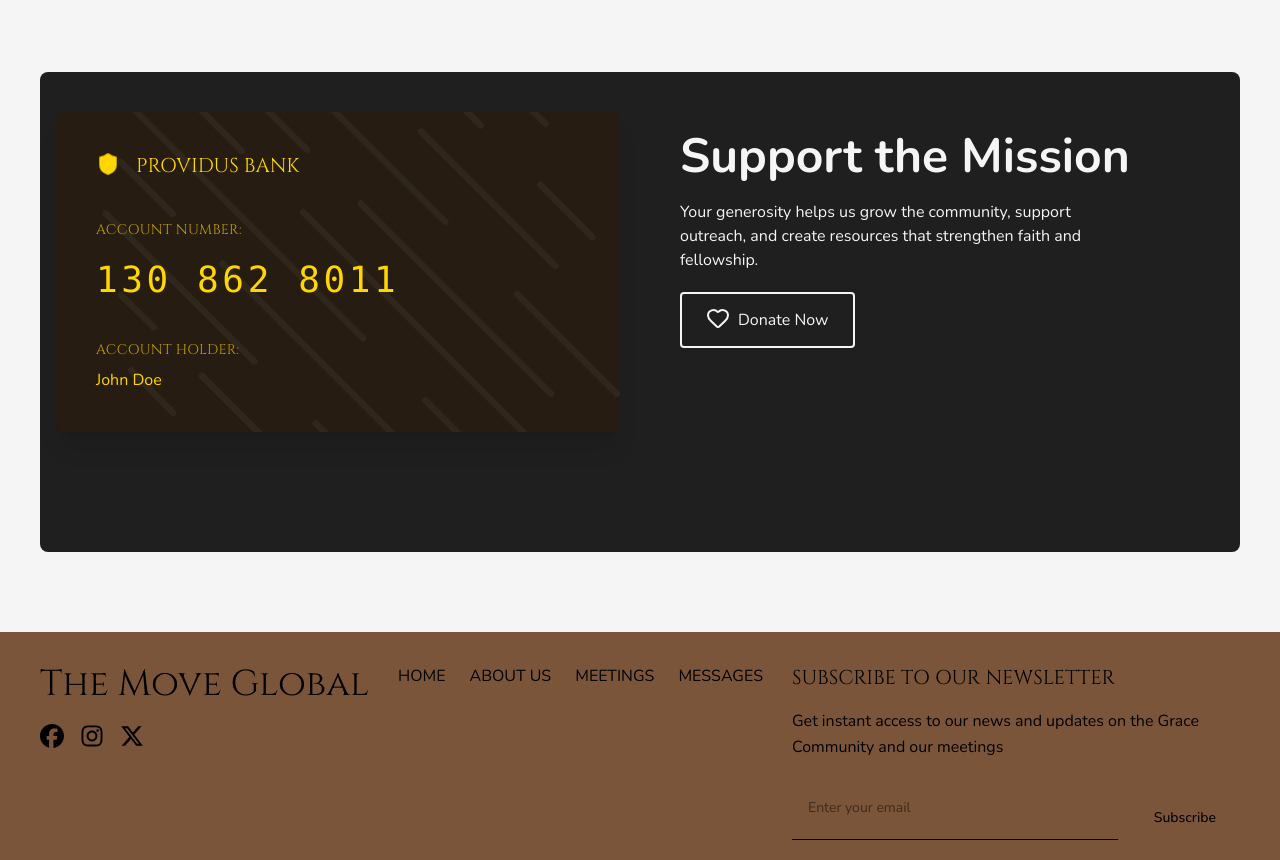
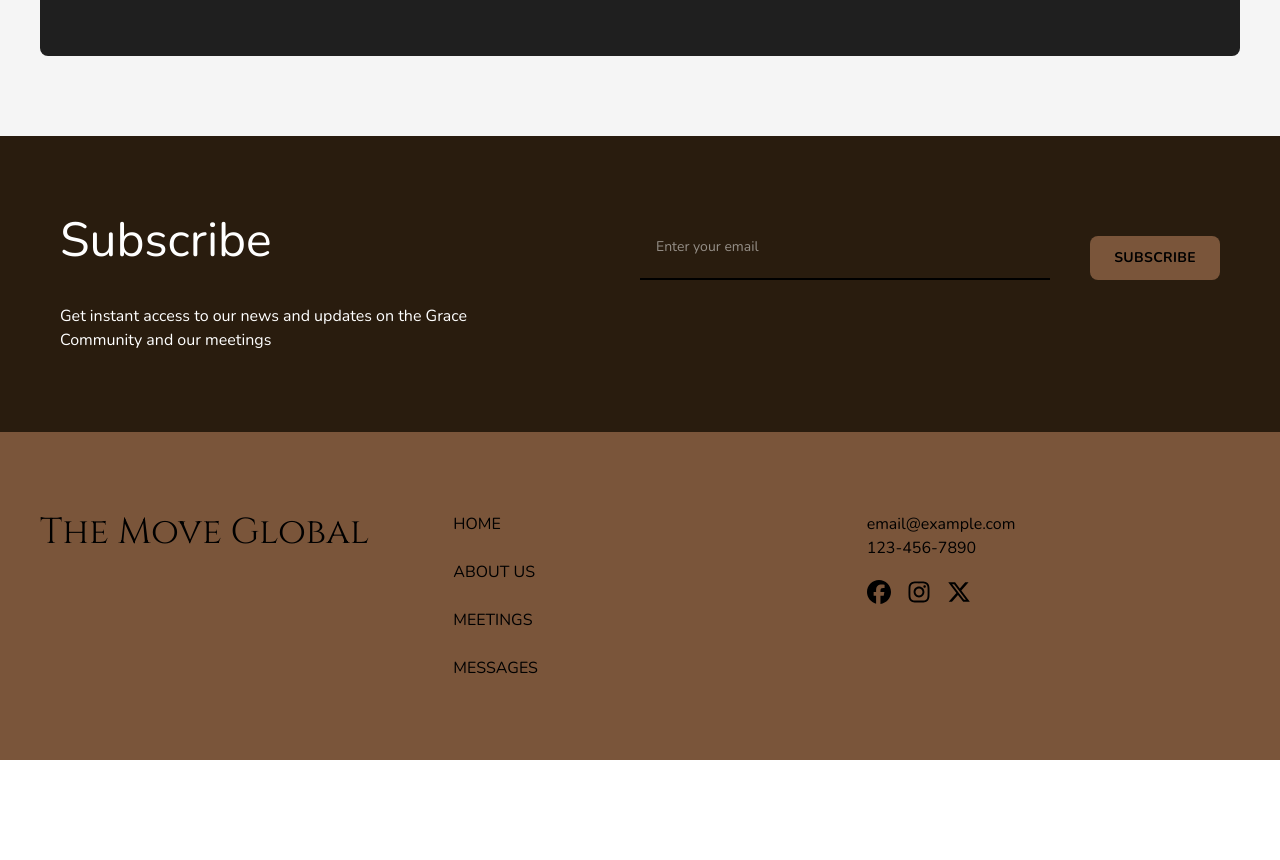
Before and after one commit to BTScoder/TheMove, a React (Vite) app in the folder client/: page / in a window 1280 px wide. Shown: the part 3740-4600 px from the top of the page. After the commit the page ends 4500 px from the top, so only its background shows below. Built offline with nearby package versions, Linux system fonts and the light colour scheme; a web font is replaced by a local one.

Commit message:
Worked on the footer and navbar

```diff
--- a/client/src/components/Donations.jsx
+++ b/client/src/components/Donations.jsx
@@ -1,9 +1,15 @@
 import Card from "./donations/Card";
 import Dots from "./doodles/Dots";
 import { Heart } from "lucide-react";
+import { motion } from "framer-motion";
 const Donations = () => {
   return (
-    <section className="bg-donations mt-16 mb-20 grid w-full grid-cols-1 overflow-hidden rounded-lg px-4 py-10 lg:mx-auto lg:mt-24 lg:h-120 lg:max-w-300 lg:grid-cols-2 lg:gap-10">
+    <motion.section
+      className="bg-donations mt-16 mb-20 grid w-full grid-cols-1 overflow-hidden rounded-lg px-4 py-10 lg:mx-auto lg:mt-24 lg:h-120 lg:max-w-300 lg:grid-cols-2 lg:gap-10"
+      initial={{ opacity: 0, y: 50 }}
+      animate={{ opacity: 1, y: 0 }}
+      transition={{ duration: 0.5 }}
+    >
       <div className="">
         <Card />
       </div>
@@ -22,7 +28,7 @@ const Donations = () => {
           Donate Now
         </button>
       </div>
-    </section>
+    </motion.section>
   );
 };
 
--- a/client/src/components/Footer.jsx
+++ b/client/src/components/Footer.jsx
@@ -6,47 +6,55 @@ const Footer = () => {
   // const isHomePage = location.pathname === "/";
   return (
     <>
-      <footer className="bg-hero mt-auto flex w-full flex-col items-start justify-between space-y-10 px-10 py-8 lg:flex-row lg:space-y-0">
+      <footer className="mt-auto lg:flex-row lg:space-y-0">
+        {/* Subscribe */}
+        <section className="bg-button mx-auto grid w-full grid-cols-1 px-15 py-20 text-white lg:grid-cols-2">
           <div>
-          <p className="font-heading text-4xl">The Move Global</p>
+            <h1 className="mb-10 text-4xl lg:text-5xl">Subscribe</h1>
+            <p className="max-w-md">
+              Get instant access to our news and updates on the Grace Community
+              and our meetings
+            </p>
+          </div>
+          <div>
+            <form className="mt-10 flex flex-col gap-10 sm:flex-row lg:mt-0">
+              <input
+                type="email"
+                name="newsletter-email"
+                id="newsletter-email"
+                placeholder="Enter your email"
+                className="flex-1 border-b-2 border-black px-4 py-3 text-sm focus:border-white focus:outline-none"
+              />
+              <button
+                type="submit"
+                className="bg-hero mt-5 rounded-lg px-6 py-3 text-sm font-bold tracking-wide text-black uppercase transition-all duration-150 hover:scale-110"
+              >
+                Subscribe
+              </button>
+            </form>
+          </div>
+        </section>
+        {/* Main footer */}
+        <section className="bg-hero grid grid-cols-1 gap-10 px-10 py-20 lg:grid-cols-3">
+          <h1 className="font-heading text-4xl">The Move Global</h1>
+          <div>
+            <ul className="flex flex-col items-start gap-6">
+              <li className="uppercase">Home</li>
+              <li className="uppercase">About us</li>
+              <li className="uppercase">Meetings</li>
+              <li className="uppercase">Messages</li>
+            </ul>
+          </div>
+          <div>
+            <p>email@example.com</p>
+            <p>123-456-7890</p>
             <div className="mt-5 flex items-center gap-4">
               <FaFacebook className="h-6 w-6 cursor-pointer transition-colors hover:text-white" />
               <FaInstagram className="h-6 w-6 cursor-pointer transition-colors hover:text-white" />
               <FaXTwitter className="h-6 w-6 cursor-pointer transition-colors hover:text-white" />
             </div>
           </div>
-        <div>
-          <ul className="flex flex-row items-center gap-6">
-            <li className="uppercase">Home</li>
-            <li className="uppercase">About us</li>
-            <li className="uppercase">Meetings</li>
-            <li className="uppercase">Messages</li>
-          </ul>
-        </div>
-        <div className="flex flex-col gap-4">
-          <h3 className="font-heading text-xl uppercase">
-            Subscribe to our newsletter
-          </h3>
-          <p className="max-w-md leading-relaxed">
-            Get instant access to our news and updates on the Grace Community
-            and our meetings
-          </p>
-          <form className="flex flex-col gap-3 sm:flex-row">
-            <input
-              type="email"
-              name="newsletter-email"
-              id="newsletter-email"
-              placeholder="Enter your email"
-              className="flex-1 border-b border-black px-4 py-3 text-sm focus:border-white focus:outline-none"
-            />
-            <button
-              type="submit"
-              className="hover:bg-button mt-5 rounded-lg px-6 py-3 text-sm font-medium text-black transition-colors hover:text-white"
-            >
-              Subscribe
-            </button>
-          </form>
-        </div>
+        </section>
       </footer>
     </>
   );
--- a/client/src/components/Navbar.jsx
+++ b/client/src/components/Navbar.jsx
@@ -2,7 +2,7 @@ import { Menu, X } from "lucide-react";
 import { useLocation, Link } from "react-router-dom";
 import { useUser } from "../context/UserContext.jsx";
 import ProfileComp from "./ProfileComp.jsx";
-import { useState } from "react";
+import { useState, useEffect } from "react";
 import clsx from "clsx";
 import { motion } from "framer-motion";
 
@@ -14,6 +14,21 @@ const Navbar = () => {
   const [isMenuOpen, setIsMenuOpen] = useState(false);
 
   const { user, logoutUser } = useUser();
+
+  // Prevent scrolling when menu is open
+  useEffect(() => {
+    if (isMenuOpen) {
+      document.body.style.overflow = "hidden";
+    } else {
+      document.body.style.overflow = "unset";
+    }
+
+    // Cleanup function to ensure scroll is re-enabled when component unmounts
+    return () => {
+      document.body.style.overflow = "unset";
+    };
+  }, [isMenuOpen]);
+
   return (
     <nav className="bg-white px-4 py-6 text-black">
       <div className="mx-auto flex max-w-7xl items-center justify-between">
@@ -106,15 +121,15 @@ const Navbar = () => {
         {/* Mobile Menu Button */}
         <button
           className={clsx(
-            "md:hidden",
-            isHomePage ? "text-primary" : "text-gray-900",
+            "relative z-[100] md:hidden",
+            isHomePage ? "text-black" : "text-gray-900",
           )}
           onClick={() => setIsMenuOpen(!isMenuOpen)}
         >
           {isMenuOpen ? (
-            <X className="h-6 w-6" />
+            <X className="h-10 w-10" />
           ) : (
-            <Menu className="h-6 w-6" />
+            <Menu className="h-10 w-10" />
           )}
         </button>
       </div>
@@ -122,12 +137,12 @@ const Navbar = () => {
       {/* Mobile Menu */}
       {isMenuOpen && (
         <motion.div
-          className="mt-4 rounded-lg bg-black/95 p-6 backdrop-blur-sm md:hidden"
-          initial={{ opacity: 0, y: -20 }}
-          animate={{ opacity: 1, y: 0 }}
+          className="bg-hero absolute top-0 right-0 left-0 z-[90] h-screen rounded-lg p-6 py-20 md:hidden"
+          initial={{ opacity: 0, x: -20 }}
+          animate={{ opacity: 1, x: 0 }}
           transition={{ duration: 0.3 }}
         >
-          <div className="flex flex-col gap-4">
+          <div className="font-heading flex flex-col items-center justify-center gap-10 uppercase">
             <Link
               to="/"
               className="text-white/90 transition-colors hover:text-white"
@@ -152,6 +167,7 @@ const Navbar = () => {
 
             {user ? (
               <>
+                <div className="flex items-center justify-center gap-20">
                   <Link
                     to="/profile"
                     className="flex items-center gap-3 text-white/90 hover:text-white"
@@ -169,23 +185,26 @@ const Navbar = () => {
                   >
                     Logout
                   </button>
+                </div>
               </>
             ) : (
               <>
+                <div className="flex items-center justify-center gap-20">
                   <Link
                     to="/register"
-                  className="bg-button rounded-lg border-2 px-6 py-2 text-center text-sm font-medium text-white backdrop-blur-sm transition-all hover:border-white hover:bg-white/20"
+                    className="bg-button rounded-lg px-8 py-4 text-center text-sm font-medium text-white backdrop-blur-sm transition-all"
                     onClick={() => setIsMenuOpen(false)}
                   >
                     Register
                   </Link>
                   <Link
                     to="/login"
-                  className="text-white/90 hover:text-white"
+                    className="hover:border-button rounded-xl px-8 py-4 text-white/90 transition-all duration-150 hover:border-2"
                     onClick={() => setIsMenuOpen(false)}
                   >
                     Login
                   </Link>
+                </div>
               </>
             )}
           </div>
--- a/client/src/components/donations/Card.jsx
+++ b/client/src/components/donations/Card.jsx
@@ -33,7 +33,7 @@ const Card = () => {
             <p className="font-heading text-card/70 text-sm tracking-wide uppercase">
               Account Holder:
             </p>
-            <p>John Doe</p>
+            <p>The Move Global</p>
           </div>
 
           {/* <div className="space-y-2">
--- a/client/src/pages/Home.jsx
+++ b/client/src/pages/Home.jsx
@@ -10,7 +10,7 @@ const Home = () => {
       <div className="mx-auto max-w-300">
         <About />
         <Meetings />
-        <Leaders />
+        {/* <Leaders /> */}
         <Donations />
       </div>
     </>
```
Lines whose indentation alone changed are shown as unchanged.
